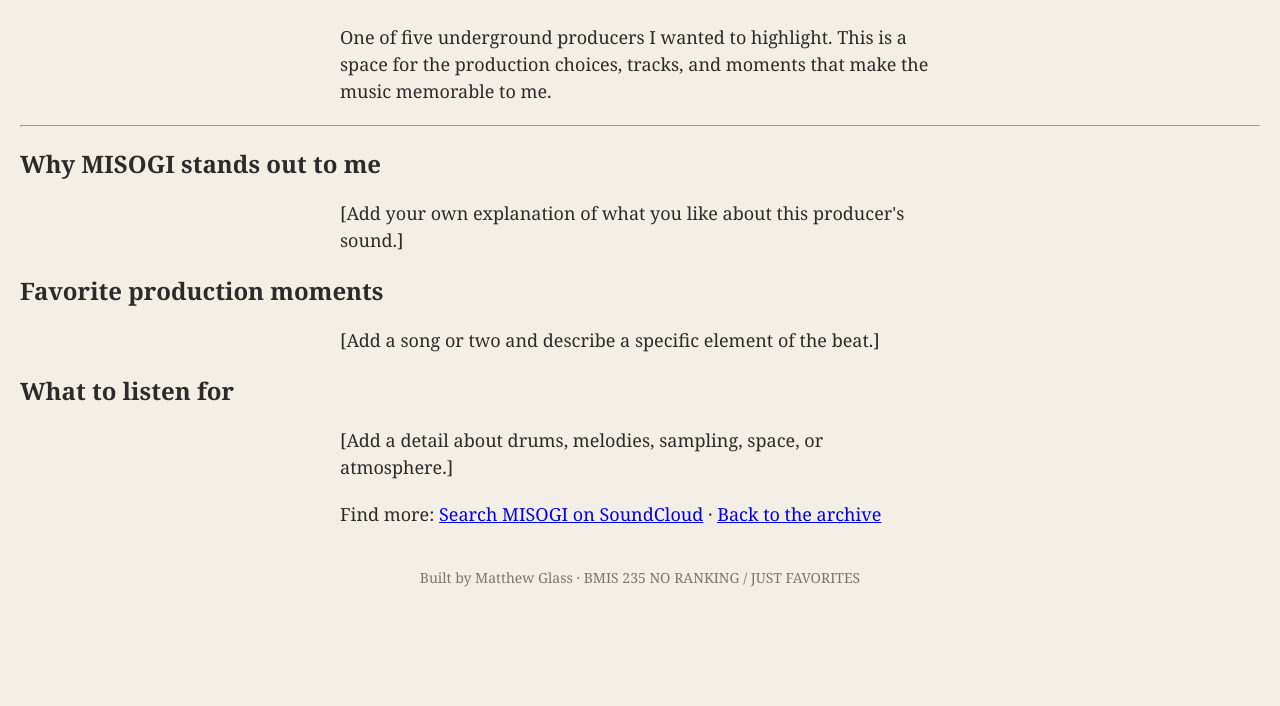
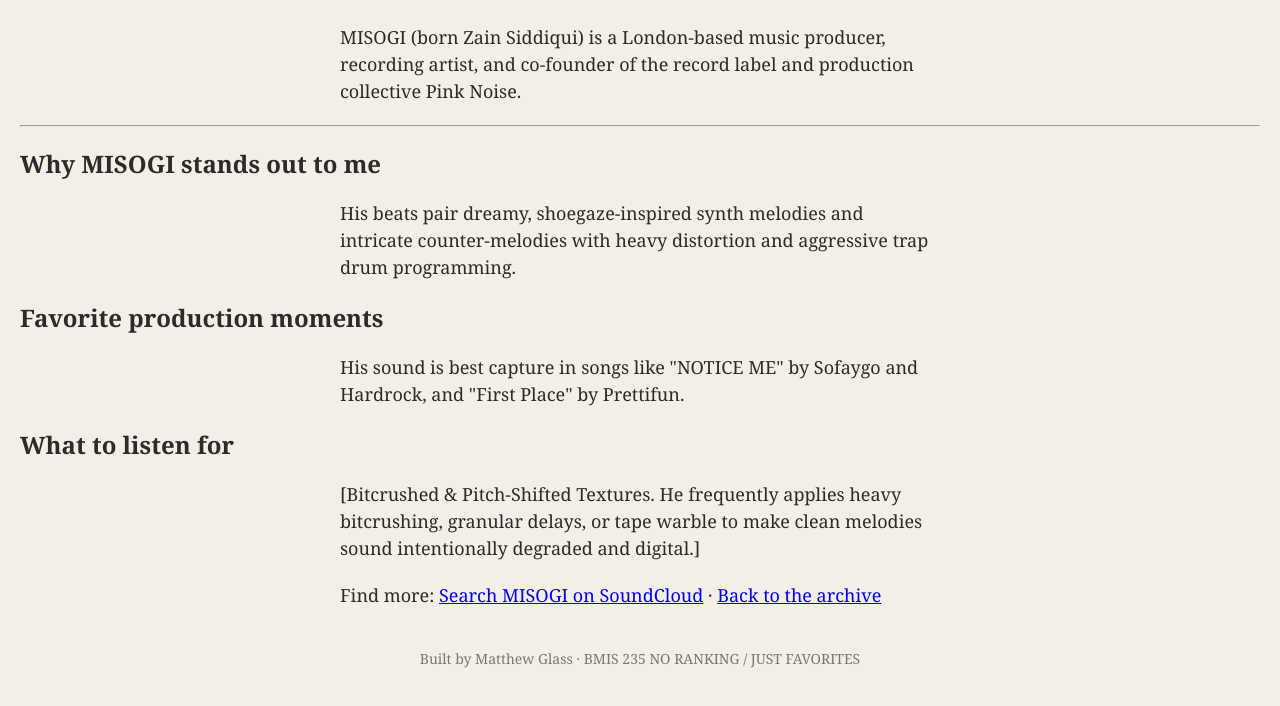
Before and after one commit to mglass705/bmis235-html-3, a plain HTML site: page misogi.html in a window 1280 px wide. Shown: the part 240-946 px from the top of the page. Before the commit the page ends 867 px from the top, so only its background shows below. Drawn offline with Linux system fonts and the light colour scheme.

Commit message:
Update misogi.html

```diff
--- a/misogi.html
+++ b/misogi.html
@@ -28,15 +28,15 @@
   <main>
     <p class="eyebrow">PRODUCER PROFILE / NOT A RANKING</p>
     <h1>MISOGI</h1>
-    <p class="lead">One of five underground producers I wanted to highlight. This is a space for the production choices, tracks, and moments that make the music memorable to me.</p>
+    <p class="lead">MISOGI (born Zain Siddiqui) is a London-based music producer, recording artist, and co-founder of the record label and production collective Pink Noise.</p>
     <hr class="rule">
     <div class="profile-panel">
       <h2>Why MISOGI stands out to me</h2>
-      <p class="fill-in">[Add your own explanation of what you like about this producer's sound.]</p>
+      <p class="fill-in">His beats pair dreamy, shoegaze-inspired synth melodies and intricate counter-melodies with heavy distortion and aggressive trap drum programming.</p>
       <h2>Favorite production moments</h2>
-      <p class="fill-in">[Add a song or two and describe a specific element of the beat.]</p>
+      <p class="fill-in">His sound is best capture in songs like "NOTICE ME" by Sofaygo and Hardrock, and "First Place" by Prettifun.</p>
       <h2>What to listen for</h2>
-      <p class="fill-in">[Add a detail about drums, melodies, sampling, space, or atmosphere.]</p>
+      <p class="fill-in">[Bitcrushed & Pitch-Shifted Textures. He frequently applies heavy bitcrushing, granular delays, or tape warble to make clean melodies sound intentionally degraded and digital.]</p>
     </div>
     <p class="small">Find more: <a href="https://soundcloud.com/search?q=misogi" target="_blank" rel="noopener noreferrer">Search MISOGI on SoundCloud</a> · <a href="index.html">Back to the archive</a></p>
   </main>
```
